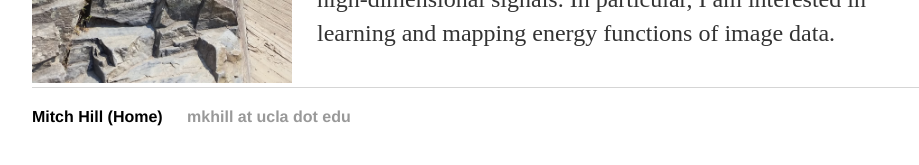
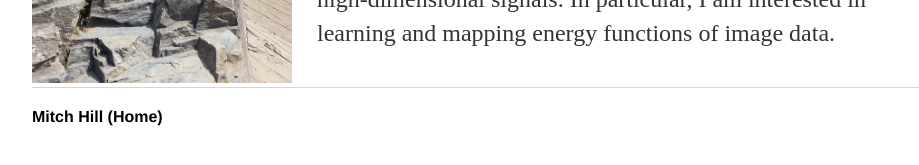
Before and after one commit to point0bar1/point0bar1.github.io, a Jekyll site: the page built from index.html, in a window 1280 px wide. Shown: the part 502-667 px from the top of the page, without its empty margins (160-1079 px from the left). Built offline with Jekyll 4.4.1, drawn with Linux system fonts in a browser that asks for light colours.

Commit message:
Update default.html

```diff
--- a/_layouts/default.html
+++ b/_layouts/default.html
@@ -22,7 +22,6 @@
 			<footer>
 				<ul>
 					<li> {{ page.title }} </li>
-					<li> <a> <href="mailto:mkhill@ucla.edu">mkhill at ucla dot edu</a> </li>
 				</ul>
 			</footer>
 		</body>
```
